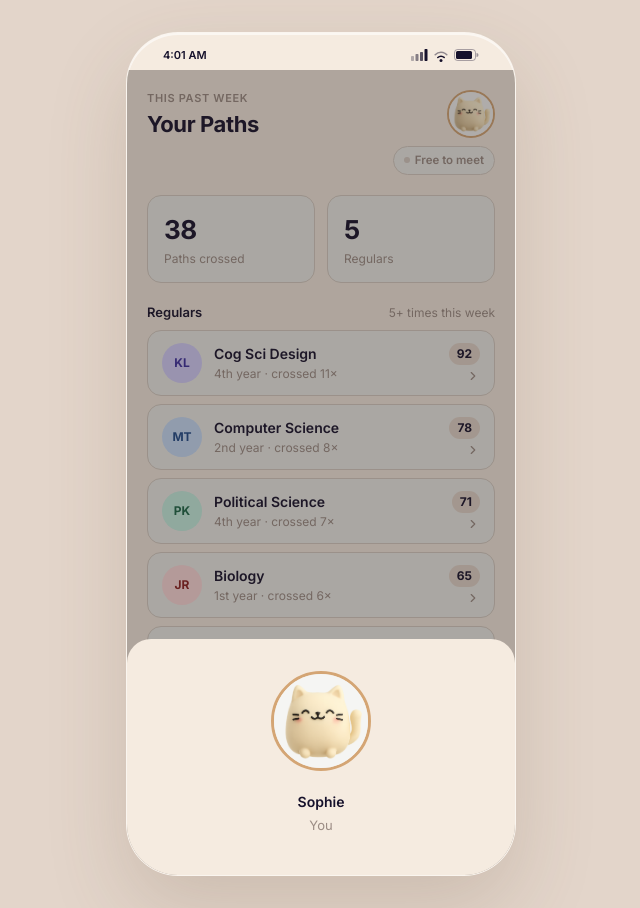
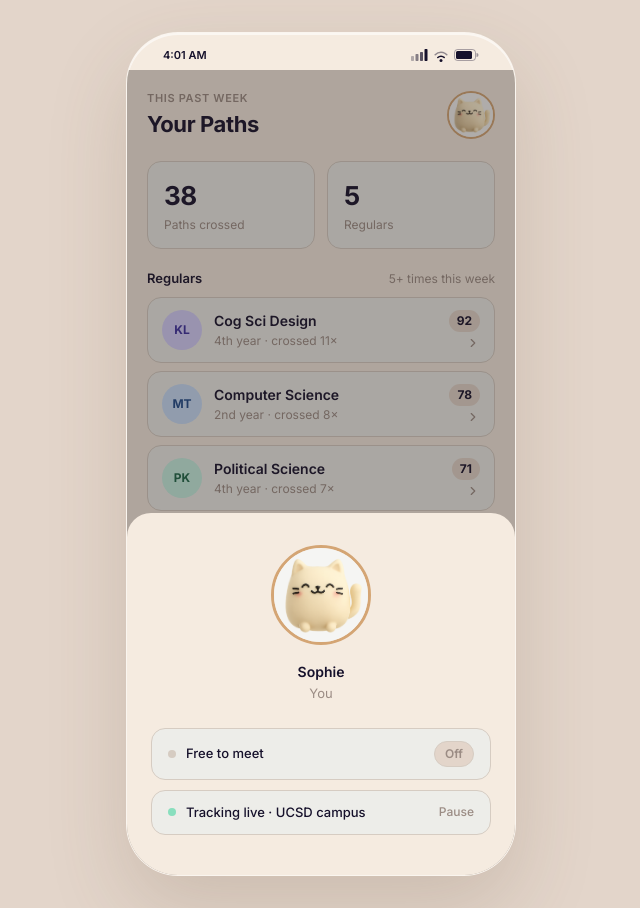
Before and after one commit to SandithHewage/crossed-paths, a React (Vite) app: page /weekly in a window 1280 px wide. Both pictures are taken after a click on the button 790 px from the left and 113 px from the top of the page. Shown: the whole page, without its empty margins (319-959 px from the left). Built offline with nearby package versions, Linux system fonts and the light colour scheme.

Commit message:
Move tracking and free-to-meet into profile sheet
Co-Authored-By: Claude Sonnet 4.6 <noreply@anthropic.com>

```diff
--- a/src/screens/WeeklyPaths.jsx
+++ b/src/screens/WeeklyPaths.jsx
@@ -20,7 +20,7 @@ export default function WeeklyPaths({ openToday, setOpenToday }) {
       <div className="flex-1 overflow-y-auto scrollable">
 
         {/* Header */}
-        <div className="px-5 pt-5 pb-1 flex items-start justify-between">
+        <div className="px-5 pt-5 pb-1 flex items-center justify-between">
           <div>
             <p style={{ fontSize: 11, fontWeight: 600, color: '#9B8C84', letterSpacing: '0.06em', textTransform: 'uppercase' }}>
               This past week
@@ -29,36 +29,16 @@ export default function WeeklyPaths({ openToday, setOpenToday }) {
               Your Paths
             </h2>
           </div>
-          <div style={{ display: 'flex', flexDirection: 'column', alignItems: 'flex-end', gap: 8 }}>
           <button
             onClick={() => setShowProfile(true)}
             style={{
               width: 48, height: 48, borderRadius: '50%',
               background: 'transparent', border: '2px solid #D4A574', cursor: 'pointer',
-                padding: 0, overflow: 'hidden', flexShrink: 0,
+              padding: 0, overflow: 'hidden',
             }}
           >
             <img src="/kitty.png" alt="Sophie" style={{ width: '100%', height: '100%', objectFit: 'cover' }} />
           </button>
-            <button
-              onClick={() => setOpenToday(v => !v)}
-              style={{
-                display: 'flex', alignItems: 'center', gap: 5,
-                background: openToday ? '#D5BDAF' : '#EDEDE9',
-                borderRadius: 999, padding: '5px 10px',
-                border: `1px solid ${openToday ? '#C9A99A' : '#D6CCC2'}`,
-                cursor: 'pointer',
-              }}
-            >
-              <span style={{
-                width: 6, height: 6, borderRadius: '50%', flexShrink: 0,
-                background: openToday ? '#16112B' : '#D6CCC2',
-              }} />
-              <span style={{ fontSize: 11.5, fontWeight: 600, color: openToday ? '#16112B' : '#9B8C84', whiteSpace: 'nowrap' }}>
-                Free to meet
-              </span>
-            </button>
-          </div>
         </div>
 
         {/* Stats */}
@@ -131,28 +111,7 @@ export default function WeeklyPaths({ openToday, setOpenToday }) {
           ))}
         </div>
 
-        {/* Tracking status */}
-        <div className="px-5 mt-4 mb-6">
-          <div style={{
-            display: 'flex', alignItems: 'center', gap: 8,
-            background: '#EDEDE9', borderRadius: 12, padding: '10px 14px',
-            border: '1px solid #D6CCC2',
-          }}>
-            <span style={{
-              width: 7, height: 7, borderRadius: '50%', flexShrink: 0,
-              background: paused ? '#FBBF24' : '#34D399',
-            }} className={paused ? 'pulse-fast' : 'animate-pulse'} />
-            <p style={{ fontSize: 12, color: '#6B5C55', fontWeight: 500, flex: 1 }}>
-              {paused ? 'Tracking paused · UCSD campus' : 'Tracking active · UCSD campus'}
-            </p>
-            <button
-              onClick={() => setPaused(p => !p)}
-              style={{ fontSize: 12, color: '#9B8C84', background: 'none', border: 'none', cursor: 'pointer' }}
-            >
-              {paused ? 'Resume' : 'Pause'}
-            </button>
-          </div>
-        </div>
+        <div className="mb-6" />
       </div>
 
       <AnimatePresence>
@@ -175,11 +134,59 @@ export default function WeeklyPaths({ openToday, setOpenToday }) {
               }}
             >
               <img src="/kitty.png" alt="Sophie" style={{
-                width: 100, height: 100, borderRadius: '50%', objectFit: 'cover', marginBottom: 20,
+                width: 100, height: 100, borderRadius: '50%', objectFit: 'cover', marginBottom: 16,
                 border: '3px solid #D4A574',
               }} />
-              <p style={{ fontSize: 14, fontWeight: 600, color: '#16112B', marginBottom: 4 }}>Sophie</p>
-              <p style={{ fontSize: 13, color: '#9B8C84' }}>You</p>
+              <p style={{ fontSize: 14, fontWeight: 600, color: '#16112B', marginBottom: 2 }}>Sophie</p>
+              <p style={{ fontSize: 13, color: '#9B8C84', marginBottom: 24 }}>You</p>
+
+              <div style={{ width: '100%', display: 'flex', flexDirection: 'column', gap: 10 }}>
+                {/* Free to meet toggle */}
+                <button
+                  onClick={() => setOpenToday(v => !v)}
+                  style={{
+                    display: 'flex', alignItems: 'center', gap: 10,
+                    background: '#EDEDE9', borderRadius: 14, padding: '12px 16px',
+                    border: '1px solid #D6CCC2', cursor: 'pointer', textAlign: 'left', width: '100%',
+                  }}
+                >
+                  <span style={{
+                    width: 8, height: 8, borderRadius: '50%', flexShrink: 0,
+                    background: openToday ? '#34D399' : '#D6CCC2',
+                  }} />
+                  <p style={{ fontSize: 13, color: '#16112B', fontWeight: 500, flex: 1 }}>Free to meet</p>
+                  <span style={{
+                    fontSize: 12, fontWeight: 600,
+                    color: openToday ? '#065F46' : '#9B8C84',
+                    background: openToday ? '#D1FAE5' : '#E3D5CA',
+                    padding: '3px 10px', borderRadius: 999,
+                    border: `1px solid ${openToday ? '#A7F3D0' : '#D6CCC2'}`,
+                  }}>
+                    {openToday ? 'On' : 'Off'}
+                  </span>
+                </button>
+
+                {/* Tracking status */}
+                <div style={{
+                  display: 'flex', alignItems: 'center', gap: 10,
+                  background: '#EDEDE9', borderRadius: 14, padding: '12px 16px',
+                  border: '1px solid #D6CCC2',
+                }}>
+                  <span style={{
+                    width: 8, height: 8, borderRadius: '50%', flexShrink: 0,
+                    background: paused ? '#FBBF24' : '#34D399',
+                  }} className={paused ? 'pulse-fast' : 'animate-pulse'} />
+                  <p style={{ fontSize: 13, color: '#16112B', fontWeight: 500, flex: 1 }}>
+                    {paused ? 'Tracking paused' : 'Tracking live'} · UCSD campus
+                  </p>
+                  <button
+                    onClick={() => setPaused(p => !p)}
+                    style={{ fontSize: 12, color: '#9B8C84', background: 'none', border: 'none', cursor: 'pointer', fontWeight: 500 }}
+                  >
+                    {paused ? 'Resume' : 'Pause'}
+                  </button>
+                </div>
+              </div>
             </motion.div>
           </div>
         )}
```
Lines whose indentation alone changed are shown as unchanged.
